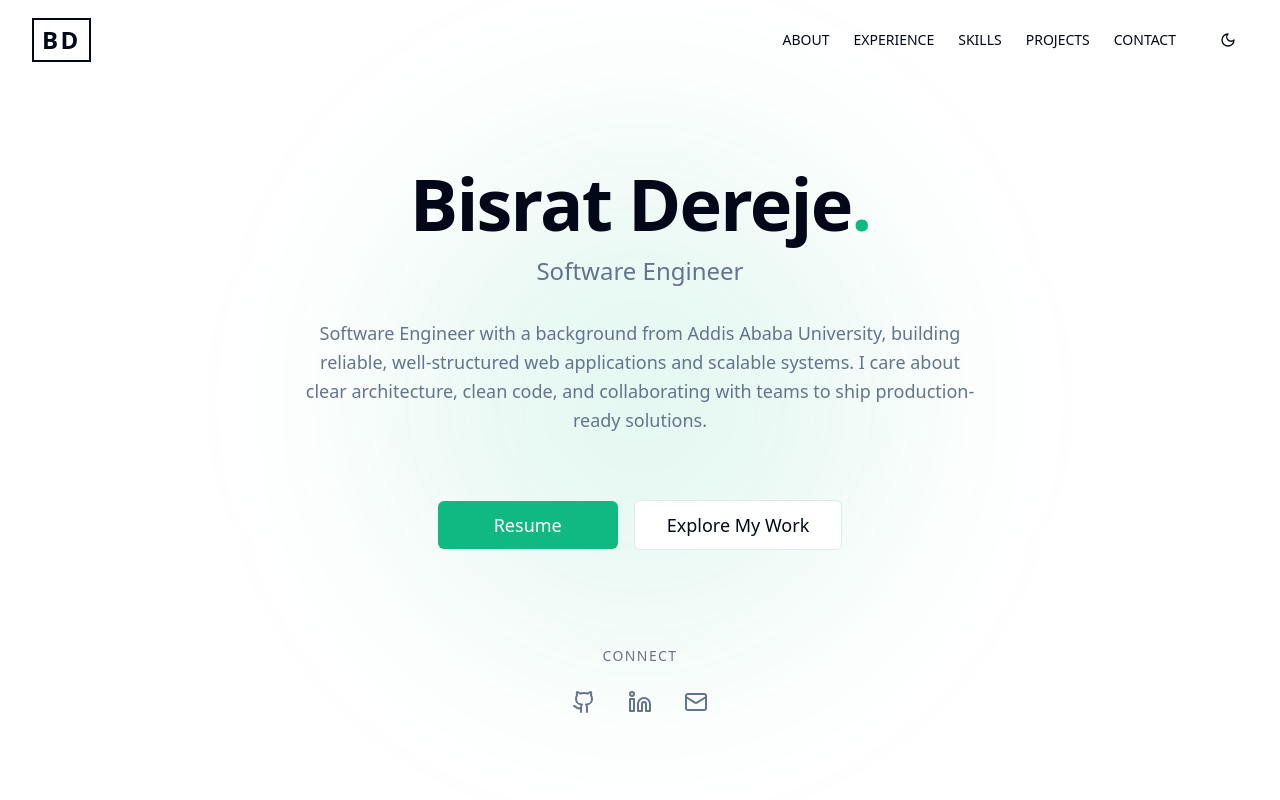
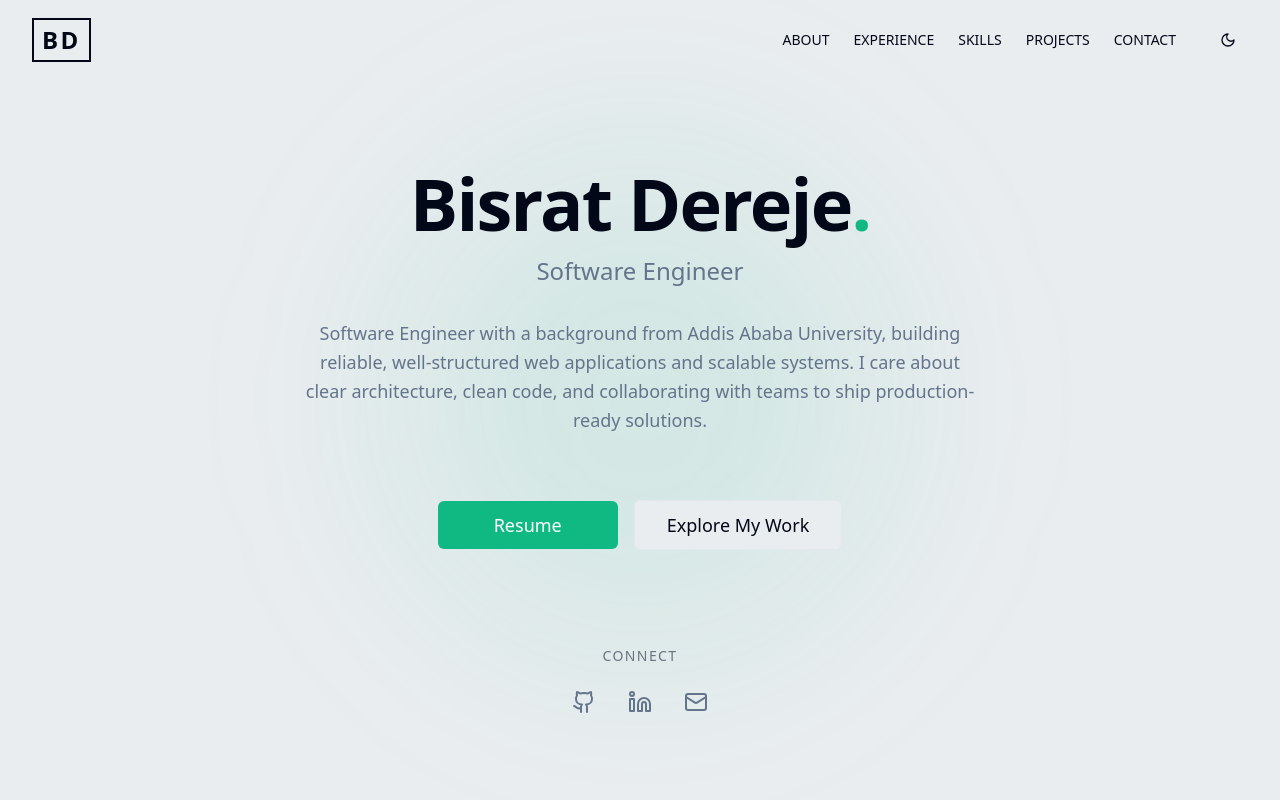
Before and after one commit to Bisrat-19/portfolio, a Next.js app: page / in a window 1280 px wide. Shown: the top 800 px of the page. Built offline with nearby package versions, Linux system fonts and the light colour scheme.

Commit message:
style: Update global background color and refactor contact form input styling to use theme variables.

```diff
--- a/app/components/contact.tsx
+++ b/app/components/contact.tsx
@@ -174,7 +174,7 @@ export function Contact() {
                     value={formData.name}
                     onChange={handleChange}
                     required
-                    className="bg-zinc-900/50 border-zinc-800 text-foreground placeholder:text-muted-foreground focus:border-emerald-500 focus:bg-zinc-900 focus-visible:ring-0 focus-visible:ring-offset-0 transition-all duration-300"
+                    className="bg-secondary/50 border-input text-foreground placeholder:text-muted-foreground focus:border-emerald-500 focus:bg-background focus-visible:ring-0 focus-visible:ring-offset-0 transition-all duration-300"
                   />
                 </div>
 
@@ -186,7 +186,7 @@ export function Contact() {
                     value={formData.email}
                     onChange={handleChange}
                     required
-                    className="bg-zinc-900/50 border-zinc-800 text-foreground placeholder:text-muted-foreground focus:border-emerald-500 focus:bg-zinc-900 focus-visible:ring-0 focus-visible:ring-offset-0 transition-all duration-300"
+                    className="bg-secondary/50 border-input text-foreground placeholder:text-muted-foreground focus:border-emerald-500 focus:bg-background focus-visible:ring-0 focus-visible:ring-offset-0 transition-all duration-300"
                   />
                 </div>
 
@@ -198,7 +198,7 @@ export function Contact() {
                     value={formData.message}
                     onChange={handleChange}
                     required
-                    className="bg-zinc-900/50 border-zinc-800 text-foreground placeholder:text-muted-foreground focus:border-emerald-500 focus:bg-zinc-900 focus-visible:ring-0 focus-visible:ring-offset-0 resize-none transition-all duration-300"
+                    className="bg-secondary/50 border-input text-foreground placeholder:text-muted-foreground focus:border-emerald-500 focus:bg-background focus-visible:ring-0 focus-visible:ring-offset-0 resize-none transition-all duration-300"
                   />
                 </div>
 
--- a/app/globals.css
+++ b/app/globals.css
@@ -4,7 +4,7 @@
 
 @layer base {
   :root {
-    --background: 0 0% 100%;
+    --background: 210 15% 93%;
     --foreground: 222.2 84% 4.9%;
     --card: 0 0% 100%;
     --card-foreground: 222.2 84% 4.9%;
@@ -63,6 +63,7 @@
   * {
     @apply border-border;
   }
+
   body {
     @apply bg-background text-foreground;
   }
@@ -73,6 +74,7 @@
     opacity: 0;
     transform: translateY(30px);
   }
+
   to {
     opacity: 1;
     transform: translateY(0);
@@ -80,10 +82,12 @@
 }
 
 @keyframes blink {
+
   0%,
   50% {
     opacity: 1;
   }
+
   51%,
   100% {
     opacity: 0;
@@ -107,6 +111,7 @@ html {
   0% {
     transform: translateX(0);
   }
+
   100% {
     transform: translateX(-50%);
   }
@@ -124,14 +129,17 @@ html {
     transform: translate(0px, 0px) scale(1);
     border-radius: 40% 60% 65% 35% / 40% 35% 65% 60%;
   }
+
   33% {
     transform: translate(10px, -20px) scale(1.05);
     border-radius: 60% 40% 45% 55% / 55% 60% 40% 45%;
   }
+
   66% {
     transform: translate(-15px, 10px) scale(0.98);
     border-radius: 55% 45% 60% 40% / 50% 45% 55% 50%;
   }
+
   100% {
     transform: translate(0px, 0px) scale(1);
     border-radius: 40% 60% 65% 35% / 40% 35% 65% 60%;
```
